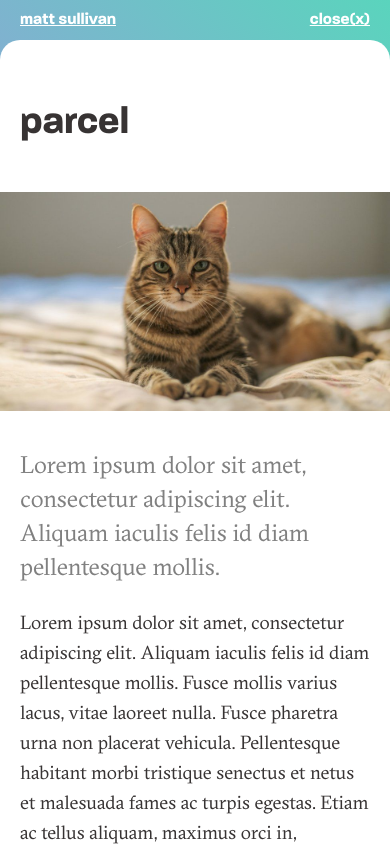
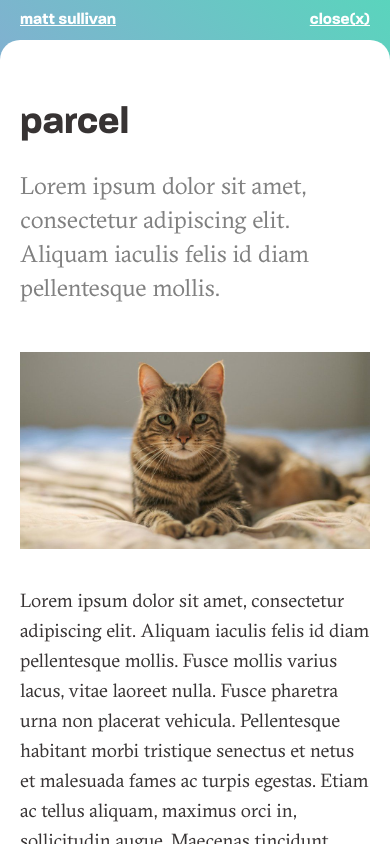
Before and after one commit to mjsxi/website-v4, a Next.js app: page /projects/parcel in a window 390 px wide. Shown: the top 844 px of the page. Built offline with nearby package versions, Linux system fonts and the light colour scheme.

Commit message:
Revert "updated with various layouts"
This reverts commit dbe94af418573c3e7af3a9c43e5b80f79aab6d57.

```diff
--- a/pages/projects/hymnal.js
+++ b/pages/projects/hymnal.js
@@ -36,9 +36,7 @@ export default function Main() {
           }}
         >
           <div className={styles.proCotents}>
-            <h3
-              className={styles.firstItem}
-            >hymnal</h3>
+            <h3>hymnal</h3>
             <h4>Lorem ipsum dolor sit amet, consectetur adipiscing elit. Aliquam iaculis felis id diam pellentesque mollis.</h4>
             <img src="/assets/imgs/cat.jpg" alt="my image" />
             <p>Lorem ipsum dolor sit amet, consectetur adipiscing elit. Aliquam iaculis felis id diam pellentesque mollis. Fusce mollis varius lacus, vitae laoreet nulla. Fusce pharetra urna non placerat vehicula. Pellentesque habitant morbi tristique senectus et netus et malesuada fames ac turpis egestas. Etiam ac tellus aliquam, maximus orci in, sollicitudin augue. Maecenas tincidunt ligula ut ipsum euismod eleifend. Proin at varius erat.</p>
--- a/pages/projects/parcel.js
+++ b/pages/projects/parcel.js
@@ -36,11 +36,9 @@ export default function Main() {
           }}
         >
           <div className={styles.proCotents}>
-            <h3
-              className={styles.firstItem}
-            >parcel</h3>
+            <h3>parcel</h3>
+            <h4>Lorem ipsum dolor sit amet, consectetur adipiscing elit. Aliquam iaculis felis id diam pellentesque mollis.</h4>
             <img src="/assets/imgs/cat.jpg" alt="my image" />
-            <h4>Lorem ipsum dolor sit amet, consectetur adipiscing elit. Aliquam iaculis felis id diam pellentesque mollis.</h4>
             <p>Lorem ipsum dolor sit amet, consectetur adipiscing elit. Aliquam iaculis felis id diam pellentesque mollis. Fusce mollis varius lacus, vitae laoreet nulla. Fusce pharetra urna non placerat vehicula. Pellentesque habitant morbi tristique senectus et netus et malesuada fames ac turpis egestas. Etiam ac tellus aliquam, maximus orci in, sollicitudin augue. Maecenas tincidunt ligula ut ipsum euismod eleifend. Proin at varius erat.</p>
             <p>Nulla sollicitudin vel ipsum quis sagittis. Maecenas risus nisi, varius in turpis non, pellentesque imperdiet ante. Curabitur non congue turpis, eu mollis mi. Nullam sollicitudin arcu sit amet augue interdum convallis. Maecenas at dictum leo. Praesent vel metus a felis efficitur pulvinar id a velit. Morbi eu consequat arcu. In purus quam, euismod eu mattis vel, laoreet vel libero. Aliquam eleifend a nunc nec venenatis. Vivamus a lorem luctus, luctus mauris nec, viverra ante. Morbi venenatis quis purus sit amet viverra.</p>
             <img src="/assets/imgs/cat.jpg" alt="my image" />
--- a/pages/projects/pinnacle.js
+++ b/pages/projects/pinnacle.js
@@ -36,13 +36,11 @@ export default function Main() {
           }}
         >
           <div className={styles.proCotents}>
-            <h3
-              className={styles.firstItem}
-            >pinnacle</h3>
+            <h3>pinnacle</h3>
             <h4>Lorem ipsum dolor sit amet, consectetur adipiscing elit. Aliquam iaculis felis id diam pellentesque mollis.</h4>
-            <img src="/assets/imgs/cat.jpg" alt="my image" />
             <p>Lorem ipsum dolor sit amet, consectetur adipiscing elit. Aliquam iaculis felis id diam pellentesque mollis. Fusce mollis varius lacus, vitae laoreet nulla. Fusce pharetra urna non placerat vehicula. Pellentesque habitant morbi tristique senectus et netus et malesuada fames ac turpis egestas. Etiam ac tellus aliquam, maximus orci in, sollicitudin augue. Maecenas tincidunt ligula ut ipsum euismod eleifend. Proin at varius erat.</p>
             <p>Nulla sollicitudin vel ipsum quis sagittis. Maecenas risus nisi, varius in turpis non, pellentesque imperdiet ante. Curabitur non congue turpis, eu mollis mi. Nullam sollicitudin arcu sit amet augue interdum convallis. Maecenas at dictum leo. Praesent vel metus a felis efficitur pulvinar id a velit. Morbi eu consequat arcu. In purus quam, euismod eu mattis vel, laoreet vel libero. Aliquam eleifend a nunc nec venenatis. Vivamus a lorem luctus, luctus mauris nec, viverra ante. Morbi venenatis quis purus sit amet viverra.</p>
+            <img src="/assets/imgs/cat.jpg" alt="my image" />
             <p>Nunc vel mi id urna tincidunt efficitur. Fusce faucibus nisi ac diam porttitor, at fermentum nisi congue. Curabitur dui est, fringilla consequat urna id, commodo ultricies nisi. Sed velit mi, posuere in euismod ac, egestas non orci. Nullam et dui ullamcorper, dictum massa non, condimentum sapien. Donec tincidunt a turpis nec venenatis. Vivamus dictum tellus non sem ornare, ut ornare felis malesuada. Cras sodales ex eros, at pellentesque ex tincidunt ornare. Suspendisse eu tempus ipsum. Aenean venenatis risus turpis, in viverra sem placerat a. Mauris dictum maximus mi eget vehicula. Donec lorem felis, fermentum at commodo ac, cursus vel augue. Vestibulum a augue aliquet, egestas neque ut, blandit eros. Vivamus tempus velit in purus laoreet ultricies. Curabitur vel pellentesque nulla.</p>
             <p>Vestibulum ante ipsum primis in faucibus orci luctus et ultrices posuere cubilia curae; Class aptent taciti sociosqu ad litora torquent per conubia nostra, per inceptos himenaeos. Sed non ullamcorper magna. Nullam ornare nibh eget metus tincidunt, quis ultricies quam fringilla. Quisque mattis malesuada diam vitae tristique. Orci varius natoque penatibus et magnis dis parturient montes, nascetur ridiculus mus. Curabitur id semper dui. Vivamus nec gravida justo, non lacinia velit. Ut venenatis nunc laoreet, dapibus nisi ut, ultricies dui.</p>
             <p>Suspendisse ut fermentum ex. Mauris felis turpis, scelerisque quis sagittis a, commodo eget lectus. Nam vehicula eleifend velit at facilisis. Curabitur efficitur ex vel condimentum ornare. Donec eget purus pellentesque, ullamcorper enim at, vestibulum mi. Nulla facilisi. Vestibulum cursus turpis eu nibh maximus viverra. Aliquam ut iaculis nibh, nec iaculis felis. Cras nisi sem, pulvinar vitae consequat id, ullamcorper non erat. Morbi vitae lorem sit amet libero sodales commodo nec eleifend nulla.</p>
--- a/pages/projects/resonance.js
+++ b/pages/projects/resonance.js
@@ -36,11 +36,7 @@ export default function Main() {
           }}
         >
           <div className={styles.proCotents}>
-            <img
-              className={styles.fullWidth}
-              src="/assets/imgs/cat.jpg"
-              alt="my image"
-            />
+            <img src="/assets/imgs/cat.jpg" alt="my image" />
             <h3>resonance</h3>
             <h4>Lorem ipsum dolor sit amet, consectetur adipiscing elit. Aliquam iaculis felis id diam pellentesque mollis.</h4>
             <p>Lorem ipsum dolor sit amet, consectetur adipiscing elit. Aliquam iaculis felis id diam pellentesque mollis. Fusce mollis varius lacus, vitae laoreet nulla. Fusce pharetra urna non placerat vehicula. Pellentesque habitant morbi tristique senectus et netus et malesuada fames ac turpis egestas. Etiam ac tellus aliquam, maximus orci in, sollicitudin augue. Maecenas tincidunt ligula ut ipsum euismod eleifend. Proin at varius erat.</p>
--- a/styles/main.module.scss
+++ b/styles/main.module.scss
@@ -170,37 +170,22 @@
   height: 100vh;
   background: rgba(255,255,255,1);
   border-radius: 20px 20px 0px 0px;
+  padding-top: 100px;
+  padding-left: 20px;
+  padding-right: 20px;
+  padding-bottom: 160px;
+  //backdrop-filter: blur(40px);
+
+  @media (max-width: 600px) {
+    padding-top: 60px;
+  }
 
   .proCotents {
-    margin-bottom: 160px;
+    max-width: 970px;
+    margin: 0 auto;
 
     display: grid;
-    grid-template-columns: repeat(2, 1fr) repeat(10, 97px) repeat(2, 1fr);
-
-    @media (max-width: 1010px) {
-      grid-template-columns: repeat(2, 10px) repeat(10, 1fr) repeat(2, 10px);
-    }
-  }
-
-  .fullWidth {
-    margin-top: 0px;
-    grid-column: span 14;
-  }
-
-  .firstItem {
-    margin-top: 100px;
-
-    @media (max-width: 600px) {
-      margin-top: 60px;
-    }
-  }
-
-  .twoUp {
-    grid-column: 2 / span 12;
-
-    img {
-      width: 50%;
-    }
+    grid-template-columns: repeat(10, 1fr);
   }
 
   h3 {
@@ -211,17 +196,17 @@
     line-height: 52px;
     margin-top: 0px;
     margin-bottom: 20px;
-    grid-column: 3 / span 5;
+    grid-column: 1 / span 5;
 
     @media (max-width: 600px) {
       font-size: 38px;
       line-height: 48px;
-      grid-column: 3 / span 10;
+      grid-column: 1 / span 10;
     }
   }
 
   h4 {
-    grid-column: 3 / span 6;
+    grid-column: 1 / span 6;
     font-size: 24px;
     line-height: 34px;
     font-weight: 400;
@@ -230,17 +215,17 @@
     color: #808080;
 
     @media (max-width: 600px) {
-      grid-column: 3 / span 10;
+      grid-column: 1 / span 10;
     }
   }
 
   img {
     margin-top: 24px;
     margin-bottom: 36px;
-    grid-column: 2 / span 12;
+    grid-column: 1 / span 10;
 
     @media (max-width: 600px) {
-      grid-column: span 14;
+      grid-column: 1 / span 10;
     }
   }
 
@@ -248,10 +233,10 @@
     text-indent: 50px;
     margin-top: 0px;
     margin-bottom: 12px;
-    grid-column: 3 / span 6;
+    grid-column: 1 / span 6;
 
     @media (max-width: 600px) {
-      grid-column: 3 / span 10;
+      grid-column: 1 / span 10;
     }
 
     &:first-of-type {
```
Also changed, not shown: pages/projects/chorus.js (+2 -7 lines).
